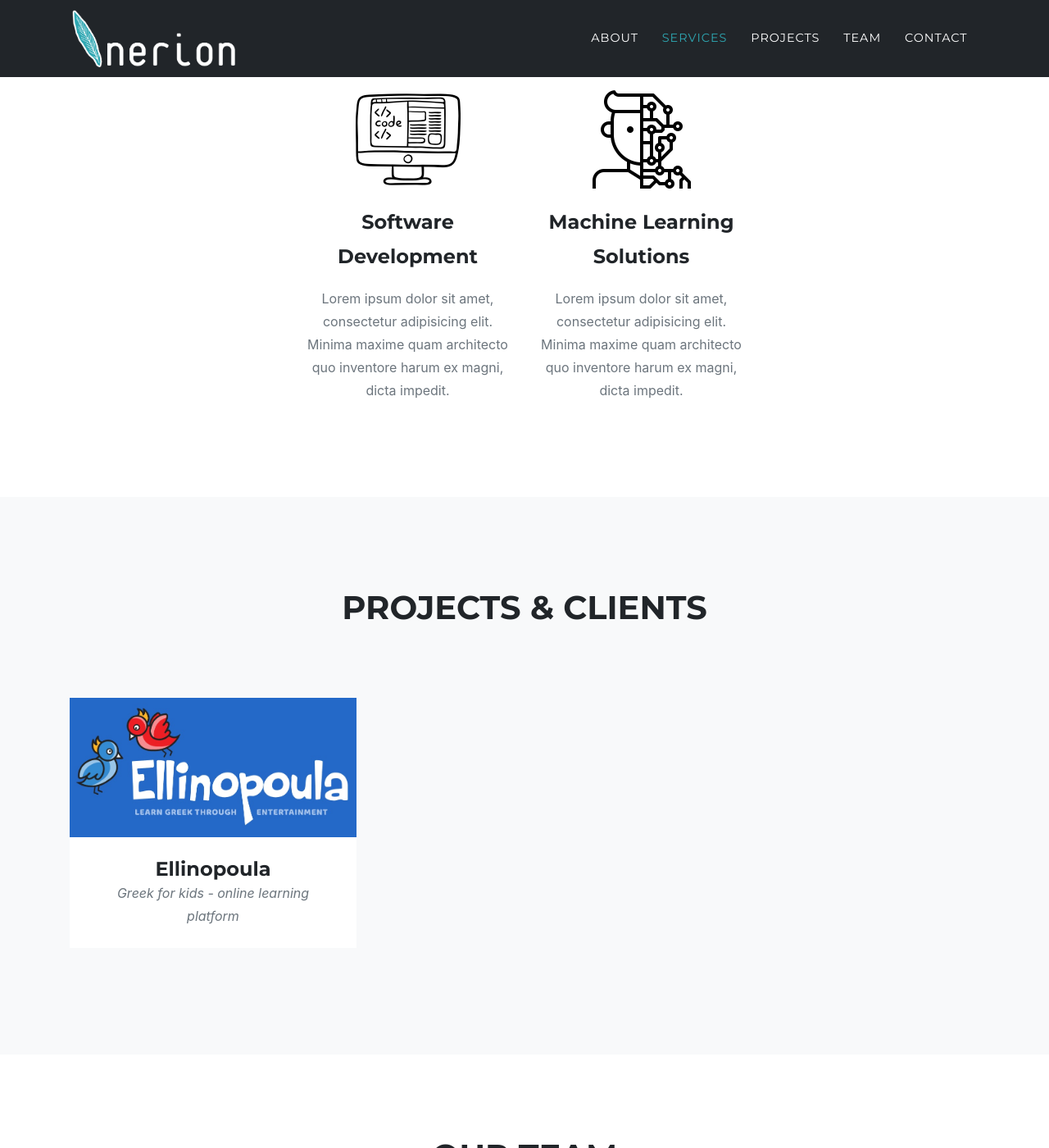
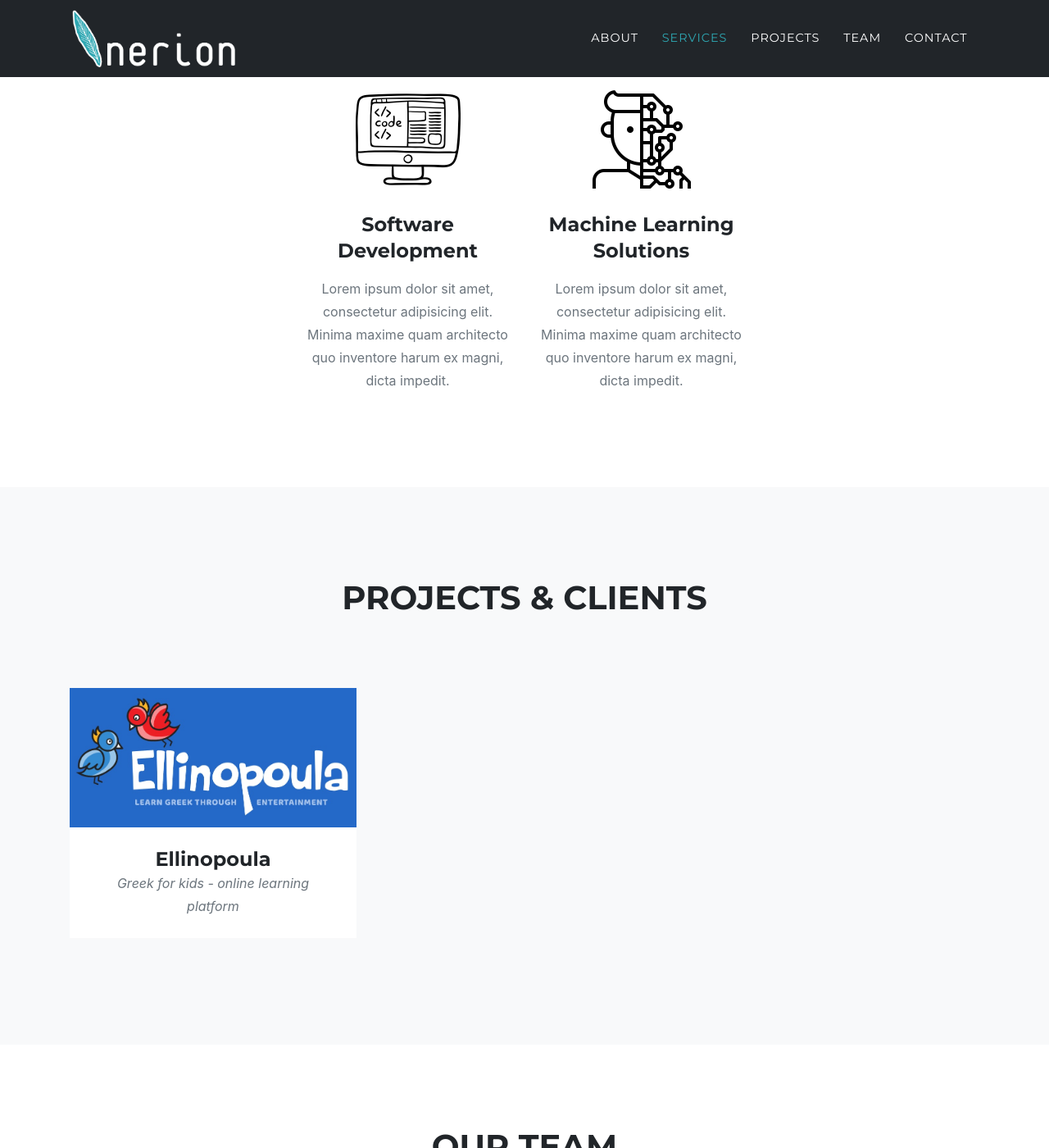
Before and after one commit to tolisdotkarag/nerion-website, a Jekyll site: the page built from index.md, in a window 1280 px wide and 1400 px high, scrolled down 1581 px. Shown: the whole window at 82% size. Built offline with Jekyll 4.4.1, drawn with Linux system fonts in a browser that asks for light colours; some web fonts are replaced.

Commit message:
Adjust services style

```diff
--- a/_includes/services.html
+++ b/_includes/services.html
@@ -21,7 +21,7 @@
           </span>
           {% endif %}
           {% if service.image %}
-          <div class="mb-3">
+          <div class="mb-4">
             <img src="{{ service.image }}" height="128" />
           </div>
           {% endif %}
--- a/_sass/layout/_services.scss
+++ b/_sass/layout/_services.scss
@@ -2,4 +2,8 @@
 .service-heading {
   margin: 15px 0;
   text-transform: none;
+
+  p {
+    line-height: 2rem;
+  }
 }
```
